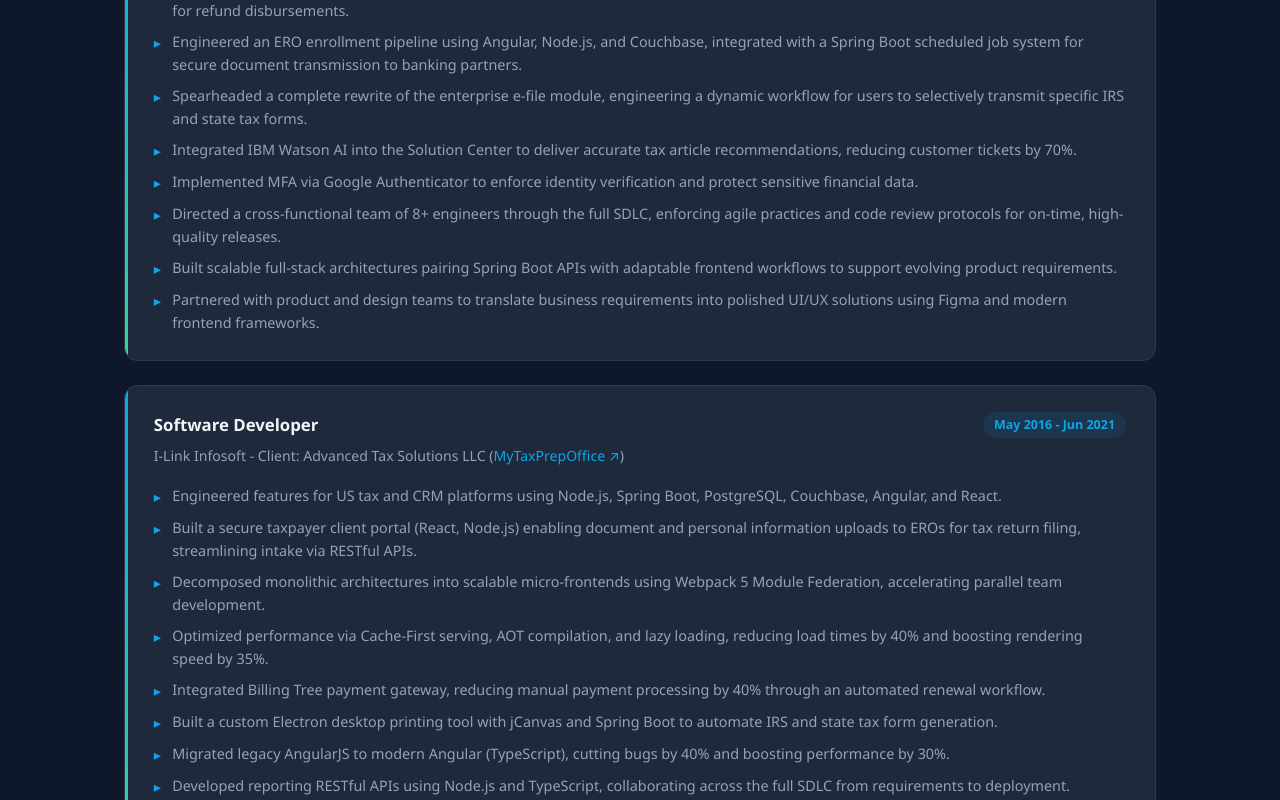
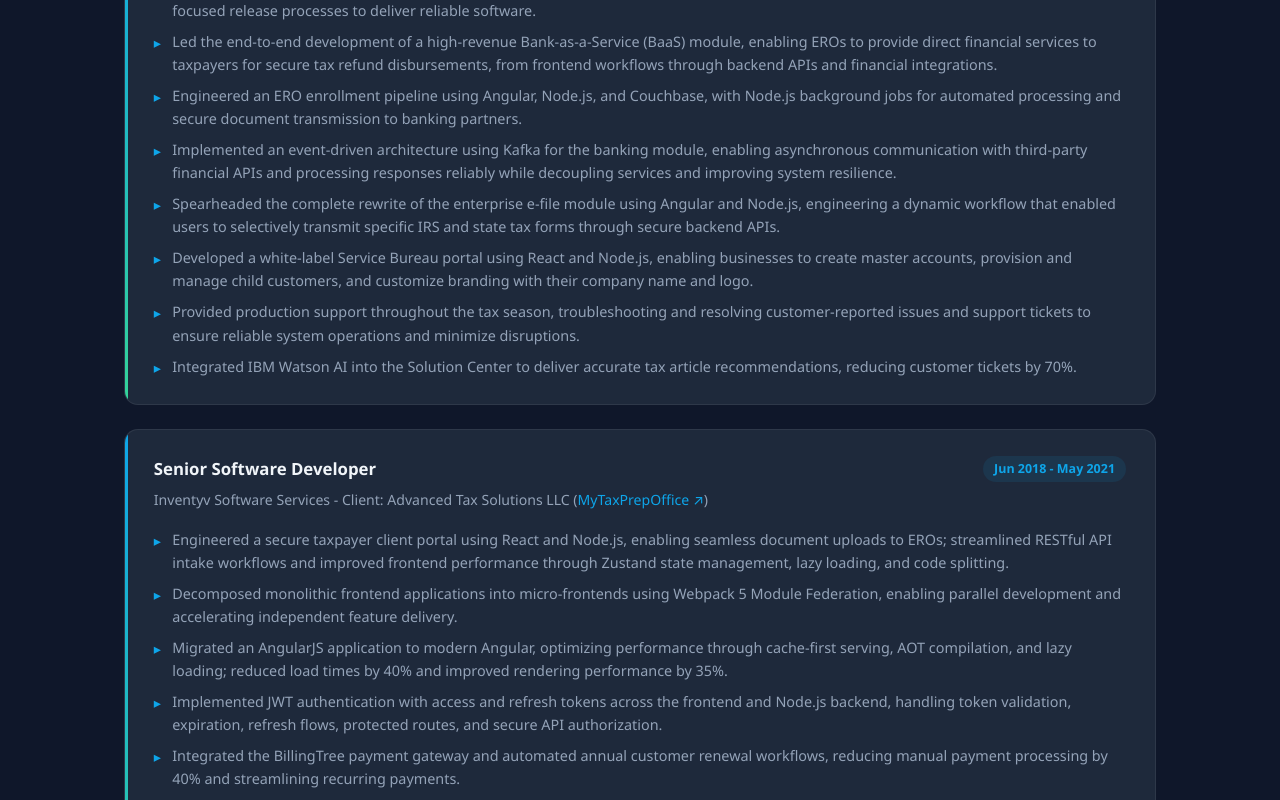
Before and after one commit to HeenaTibadiya/heena-portfolio, a React (Create React App) app: page / in a window 1280 px wide. Shown: the part 2140-2940 px from the top of the page. Built offline with nearby package versions, Linux system fonts and the light colour scheme.

Commit message:
update exp

```diff
--- a/src/App.jsx
+++ b/src/App.jsx
@@ -545,38 +545,52 @@ const markup = `
     <div class="timeline">
       <div class="tl-item">
         <div class="tl-header">
-          <span class="tl-role">Senior Software Developer</span>
+          <span class="tl-role">Lead Software Developer</span>
           <span class="tl-period">Jun 2021 - Aug 2024</span>
         </div>
         <div class="tl-company">Inventyv Software Services - Client: Advanced Tax Solutions LLC (<a href="https://app.mytaxprepoffice.com/" target="_blank" rel="noopener" style="color:var(--teal);text-decoration:none">MyTaxPrepOffice ↗</a>)</div>
         <ul class="tl-bullets">
-          <li>Led end-to-end development of a high-revenue Bank-as-a-Service (BaaS) module, enabling EROs to offer direct financial services to taxpayers for refund disbursements.</li>
-          <li>Engineered an ERO enrollment pipeline using Angular, Node.js, and Couchbase, integrated with a Spring Boot scheduled job system for secure document transmission to banking partners.</li>
-          <li>Spearheaded a complete rewrite of the enterprise e-file module, engineering a dynamic workflow for users to selectively transmit specific IRS and state tax forms.</li>
+          <li>Led a cross-functional team of 6+ engineers throughout the SDLC, driving Agile practices, code reviews, technical collaboration, and quality-focused release processes to deliver reliable software.</li>
+          <li>Led the end-to-end development of a high-revenue Bank-as-a-Service (BaaS) module, enabling EROs to provide direct financial services to taxpayers for secure tax refund disbursements, from frontend workflows through backend APIs and financial integrations.</li>
+          <li>Engineered an ERO enrollment pipeline using Angular, Node.js, and Couchbase, with Node.js background jobs for automated processing and secure document transmission to banking partners.</li>
+          <li>Implemented an event-driven architecture using Kafka for the banking module, enabling asynchronous communication with third-party financial APIs and processing responses reliably while decoupling services and improving system resilience.</li>
+          <li>Spearheaded the complete rewrite of the enterprise e-file module using Angular and Node.js, engineering a dynamic workflow that enabled users to selectively transmit specific IRS and state tax forms through secure backend APIs.</li>
+          <li>Developed a white-label Service Bureau portal using React and Node.js, enabling businesses to create master accounts, provision and manage child customers, and customize branding with their company name and logo.</li>
+          <li>Provided production support throughout the tax season, troubleshooting and resolving customer-reported issues and support tickets to ensure reliable system operations and minimize disruptions.</li>
           <li>Integrated IBM Watson AI into the Solution Center to deliver accurate tax article recommendations, reducing customer tickets by 70%.</li>
-          <li>Implemented MFA via Google Authenticator to enforce identity verification and protect sensitive financial data.</li>
-          <li>Directed a cross-functional team of 8+ engineers through the full SDLC, enforcing agile practices and code review protocols for on-time, high-quality releases.</li>
-          <li>Built scalable full-stack architectures pairing Spring Boot APIs with adaptable frontend workflows to support evolving product requirements.</li>
-          <li>Partnered with product and design teams to translate business requirements into polished UI/UX solutions using Figma and modern frontend frameworks.</li>
+        </ul>
+      </div>
+
+      <div class="tl-item">
+        <div class="tl-header">
+          <span class="tl-role">Senior Software Developer</span>
+          <span class="tl-period">Jun 2018 - May 2021</span>
+        </div>
+        <div class="tl-company">Inventyv Software Services - Client: Advanced Tax Solutions LLC (<a href="https://app.mytaxprepoffice.com/" target="_blank" rel="noopener" style="color:var(--teal);text-decoration:none">MyTaxPrepOffice ↗</a>)</div>
+        <ul class="tl-bullets">
+          <li>Engineered a secure taxpayer client portal using React and Node.js, enabling seamless document uploads to EROs; streamlined RESTful API intake workflows and improved frontend performance through Zustand state management, lazy loading, and code splitting.</li>
+          <li>Decomposed monolithic frontend applications into micro-frontends using Webpack 5 Module Federation, enabling parallel development and accelerating independent feature delivery.</li>
+          <li>Migrated an AngularJS application to modern Angular, optimizing performance through cache-first serving, AOT compilation, and lazy loading; reduced load times by 40% and improved rendering performance by 35%.</li>
+          <li>Implemented JWT authentication with access and refresh tokens across the frontend and Node.js backend, handling token validation, expiration, refresh flows, protected routes, and secure API authorization.</li>
+          <li>Integrated the BillingTree payment gateway and automated annual customer renewal workflows, reducing manual payment processing by 40% and streamlining recurring payments.</li>
+          <li>Worked on implementing CDN-based caching for static files used in tax-form printing and calculations, improving asset delivery performance and reducing backend server load.</li>
+          <li>Collaborated with DevOps to manage GCP deployments, leveraging Kibana for real-time log monitoring, production troubleshooting, and proactive issue resolution.</li>
+          <li>Partnered with product and design teams to translate requirements into polished UI/UX using Figma and modern frontend frameworks.</li>
+          <li>Established and enforced coding standards, led peer code reviews, and integrated automated testing to improve code quality, reliability, and development efficiency.</li>
         </ul>
       </div>
 
       <div class="tl-item">
         <div class="tl-header">
           <span class="tl-role">Software Developer</span>
-          <span class="tl-period">May 2016 - Jun 2021</span>
+          <span class="tl-period">May 2016 - May 2018</span>
         </div>
         <div class="tl-company">I-Link Infosoft - Client: Advanced Tax Solutions LLC (<a href="https://app.mytaxprepoffice.com/" target="_blank" rel="noopener" style="color:var(--teal);text-decoration:none">MyTaxPrepOffice ↗</a>)</div>
         <ul class="tl-bullets">
-          <li>Engineered features for US tax and CRM platforms using Node.js, Spring Boot, PostgreSQL, Couchbase, Angular, and React.</li>
-          <li>Built a secure taxpayer client portal (React, Node.js) enabling document and personal information uploads to EROs for tax return filing, streamlining intake via RESTful APIs.</li>
-          <li>Decomposed monolithic architectures into scalable micro-frontends using Webpack 5 Module Federation, accelerating parallel team development.</li>
-          <li>Optimized performance via Cache-First serving, AOT compilation, and lazy loading, reducing load times by 40% and boosting rendering speed by 35%.</li>
-          <li>Integrated Billing Tree payment gateway, reducing manual payment processing by 40% through an automated renewal workflow.</li>
-          <li>Built a custom Electron desktop printing tool with jCanvas and Spring Boot to automate IRS and state tax form generation.</li>
-          <li>Migrated legacy AngularJS to modern Angular (TypeScript), cutting bugs by 40% and boosting performance by 30%.</li>
-          <li>Developed reporting RESTful APIs using Node.js and TypeScript, collaborating across the full SDLC from requirements to deployment.</li>
-          <li>Worked with DevOps to manage GCP deployments, using Kibana for real-time log monitoring and troubleshooting.</li>
+          <li>Designed and developed scalable CRM features using Node.js and React, streamlining customer support workflows and improving the management of customer data.</li>
+          <li>Worked on a custom Electron Desktop Printing Tool using Angular 2, jCanvas, and Spring Boot APIs to dynamically map taxpayer data to SVG-based form elements and automate the generation and printing of IRS and state tax forms.</li>
+          <li>Developed responsive, reusable UI components in Angular, integrating seamlessly with backend microservices to deliver scalable and maintainable applications.</li>
+          <li>Contributed across the full software development lifecycle, from requirements gathering and solution design through development, testing, and production release.</li>
         </ul>
       </div>
     </div>
```
Also changed, not shown: 1 other file (tests, documents, lock files or other folders).
